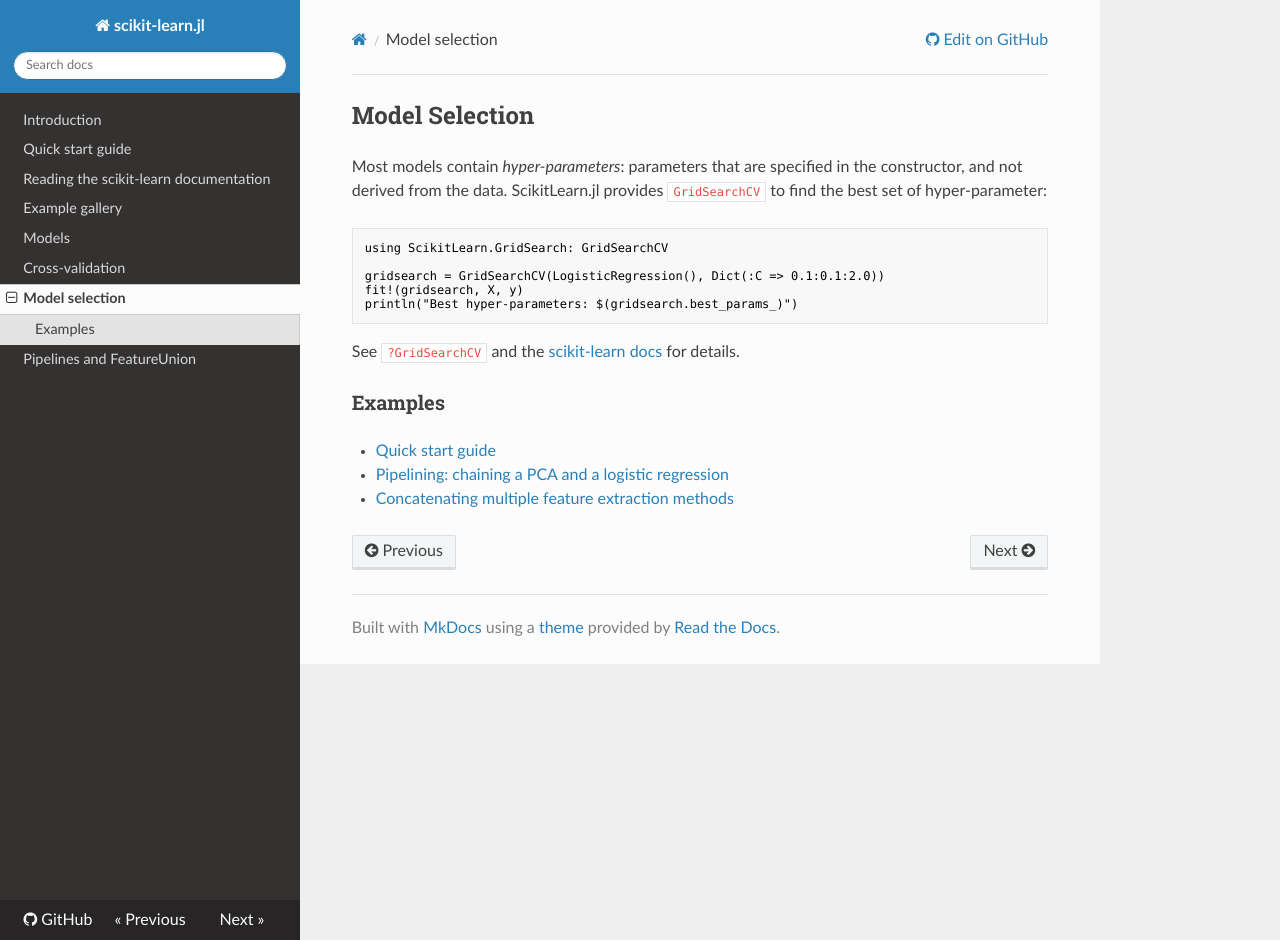
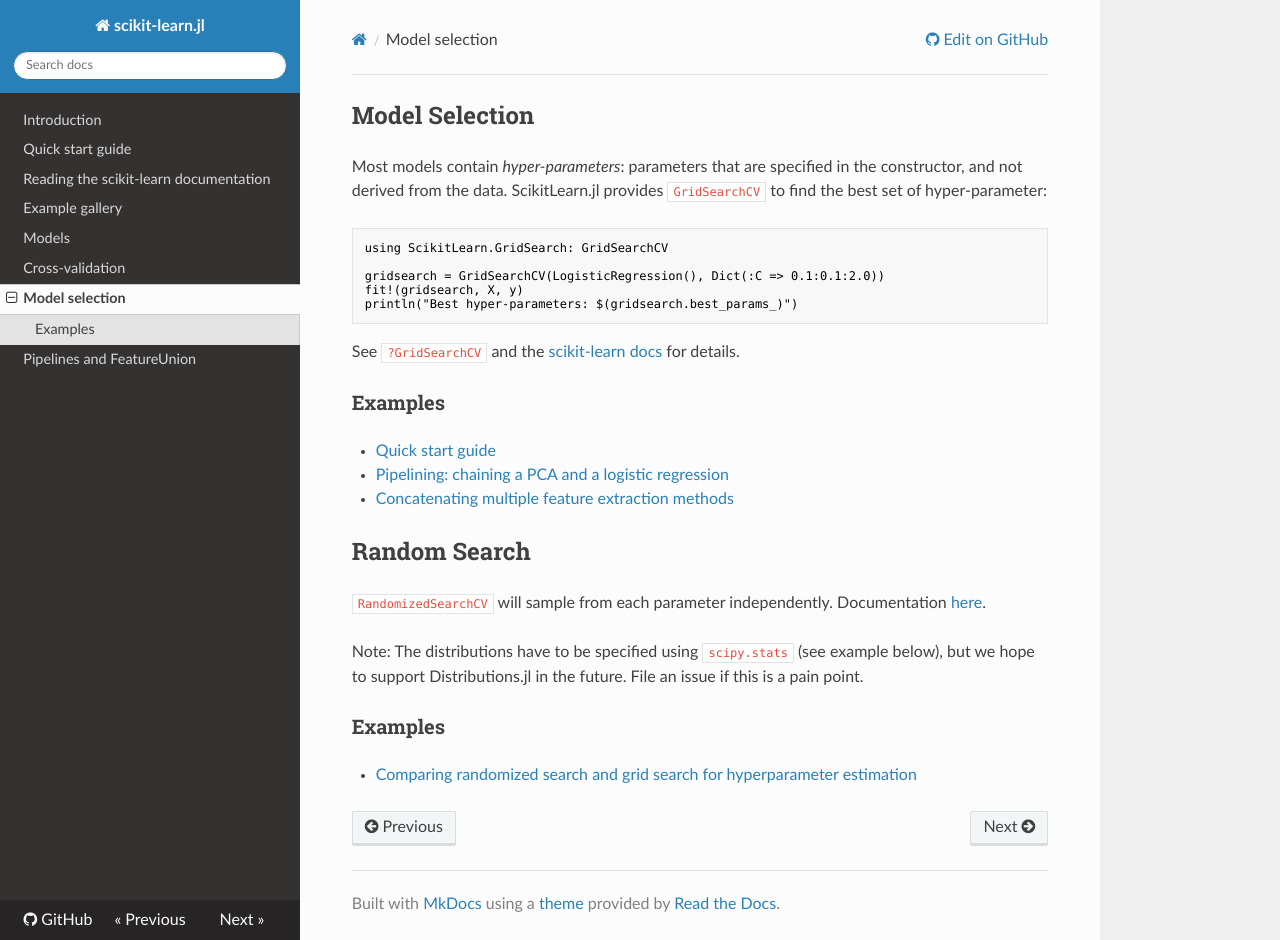
Before and after one commit to cstjean/ScikitLearn.jl, an MkDocs documentation site: the page built from docs/model_selection.md, in a window 1280 px wide and 940 px high. Built offline with MkDocs 1.6.1, drawn with Linux system fonts in a browser that asks for light colours; nearby versions of some CDN libraries; old or Windows-style settings are respelled for this version of MkDocs.

Commit message:
Implemented RandomizedSearchCV

```diff
--- a/docs/model_selection.md
+++ b/docs/model_selection.md
@@ -20,3 +20,16 @@ See `?GridSearchCV` and the [scikit-learn docs](http://scikit-learn.org/stable/m
 - [Quick start guide](quickstart.md)
 - [Pipelining: chaining a PCA and a logistic regression](https://github.com/cstjean/ScikitLearn.jl/blob/master/examples/Pipeline_PCA_Logistic.ipynb)
 - [Concatenating multiple feature extraction methods](https://github.com/cstjean/ScikitLearn.jl/blob/master/examples/Feature_Stacker.ipynb)
+
+## Random Search
+
+`RandomizedSearchCV` will sample from each parameter independently.
+Documentation [here](http://scikit-learn.org/stable/modules/generated/sklearn.grid_search.RandomizedSearchCV.html).
+
+Note: The distributions have to be specified using `scipy.stats` (see example
+below), but we hope to support Distributions.jl in the future. File an issue if
+this is a pain point.
+
+### Examples
+
+- [Comparing randomized search and grid search for hyperparameter estimation](https://github.com/cstjean/ScikitLearn.jl/blob/master/examples/Randomized_Search.ipynb)
```
Also changed, not shown: 4 other files.
